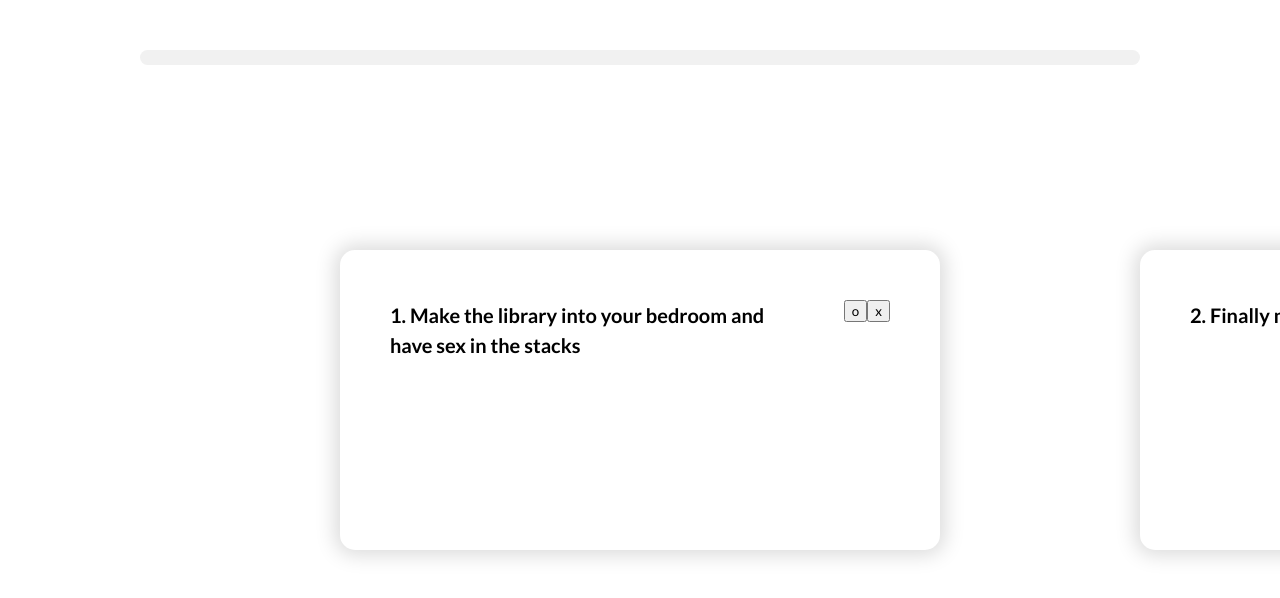
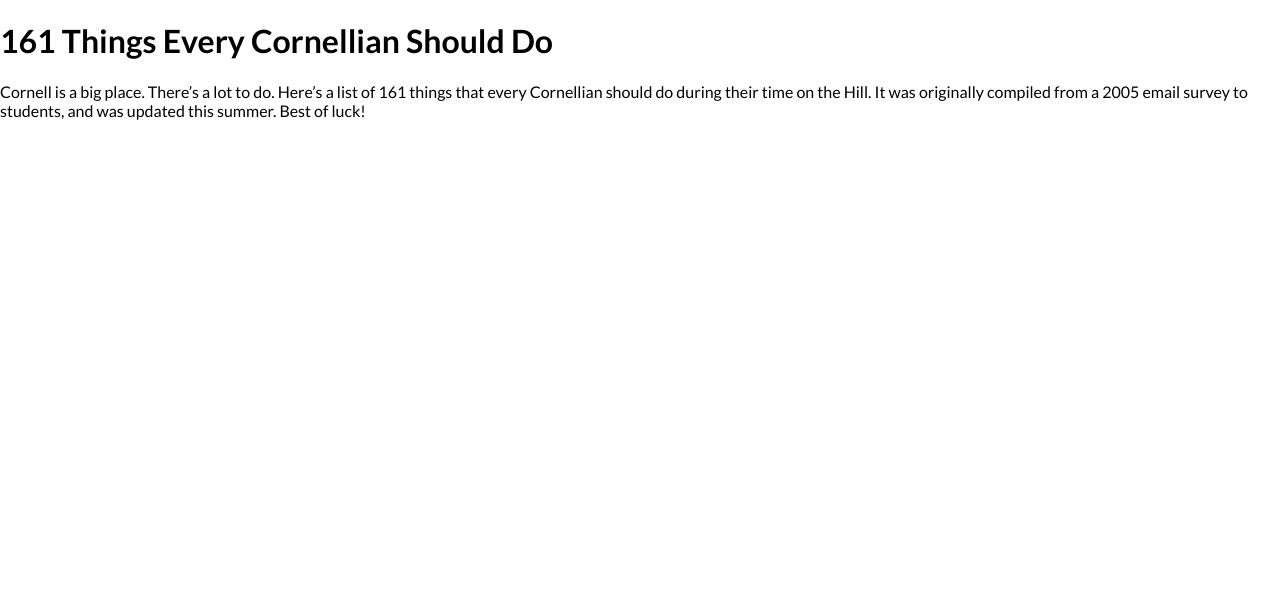
Before and after one commit to yubinary/161-things, a React (Create React App) app: page / in a window 1280 px wide. Shown: the top 598 px of the page. Built offline with nearby package versions, Linux system fonts and the light colour scheme.

Commit message:
Added react router

```diff
--- a/package.json
+++ b/package.json
@@ -8,6 +8,8 @@
     "@testing-library/user-event": "^12.6.0",
     "react": "^17.0.1",
     "react-dom": "^17.0.1",
+    "react-router": "^5.2.0",
+    "react-router-dom": "^5.2.0",
     "react-scripts": "4.0.1",
     "web-vitals": "^0.2.4"
   },
--- a/src/App.js
+++ b/src/App.js
@@ -1,10 +1,19 @@
-import Home from "./pages/Home.js";
+import React from 'react';
+import { BrowserRouter as Router, Route, Switch } from "react-router-dom";
+
+import Things from "./pages/Things.js";
+import Intro from "./pages/Intro.js";
+import Result from "./pages/Result.js";
 
 function App() {
   return (
-    <div className="App">
-      <Home />
-    </div>
+    <Router>
+      <Switch>
+        <Route component={Intro} exact path='/' />
+        <Route component={Things} exact path='/161-things' />
+        <Route component={Result} exact path='/result' />
+      </Switch>
+    </Router>
   );
 }
 
--- /dev/null
+++ b/src/pages/Intro.js
@@ -0,0 +1,16 @@
+import React from 'react';
+
+export default function Intro() {
+
+  return (
+    <div>
+      <h1>161 Things Every Cornellian Should Do</h1>
+      <p>
+        Cornell is a big place. There’s a lot to do.
+        Here’s a list of 161 things that every Cornellian should do during their time on the Hill.
+        It was originally compiled from a 2005 email survey to students, and was updated this summer.
+        Best of luck!
+      </p>
+    </div>
+  )
+}
--- /dev/null
+++ b/src/pages/Result.js
@@ -0,0 +1,11 @@
+import React from 'react';
+
+export default function Result() {
+
+  return (
+    <div>
+      <p>You are a:</p>
+      <h1>True Cornellian</h1>
+    </div>
+  )
+}
--- a/src/pages/Home.js
+++ b/src/pages/Things.js
@@ -3,9 +3,9 @@
 import ProgressBar from "../components/ProgressBar.js";
 import Cards from "../components/Cards.js";
 
-import '../styles/Home.css';
+import '../styles/Things.css';
 
-export default function Home() {
+export default function Things() {
   const [index, setIndex] = useState(0);
   const [things, setThings] = useState(INITTHINGS);
   const [complete, setComplete] = useState({});
```
Also changed, not shown: src/styles/Things.css (renamed from src/styles/Home.css), 2 other files (tests, documents, lock files or other folders).
